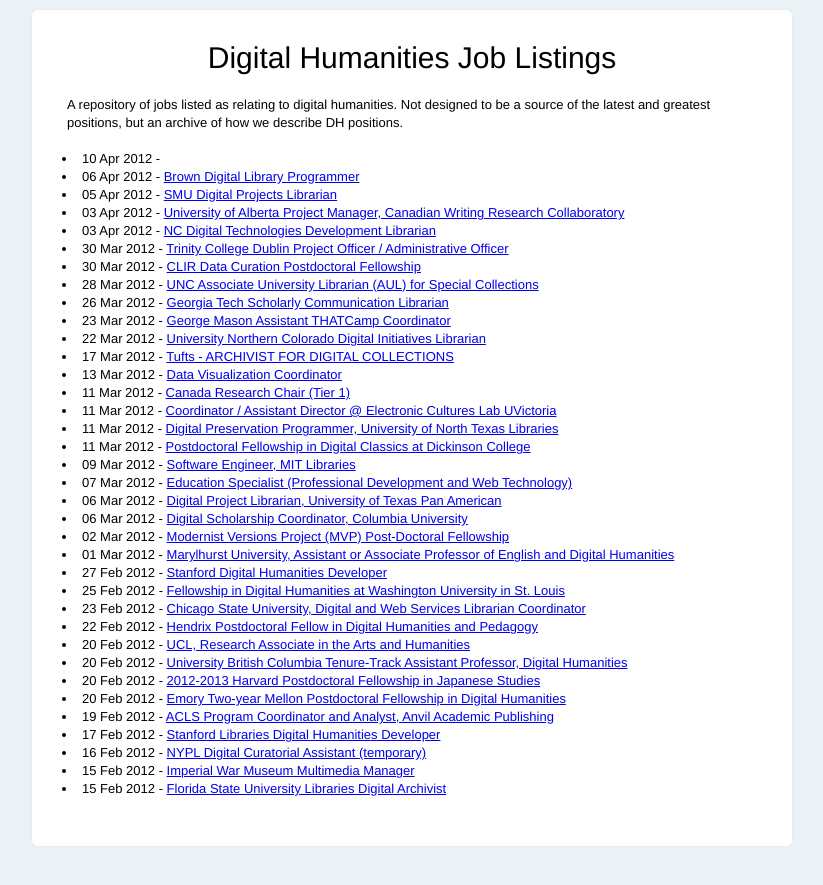
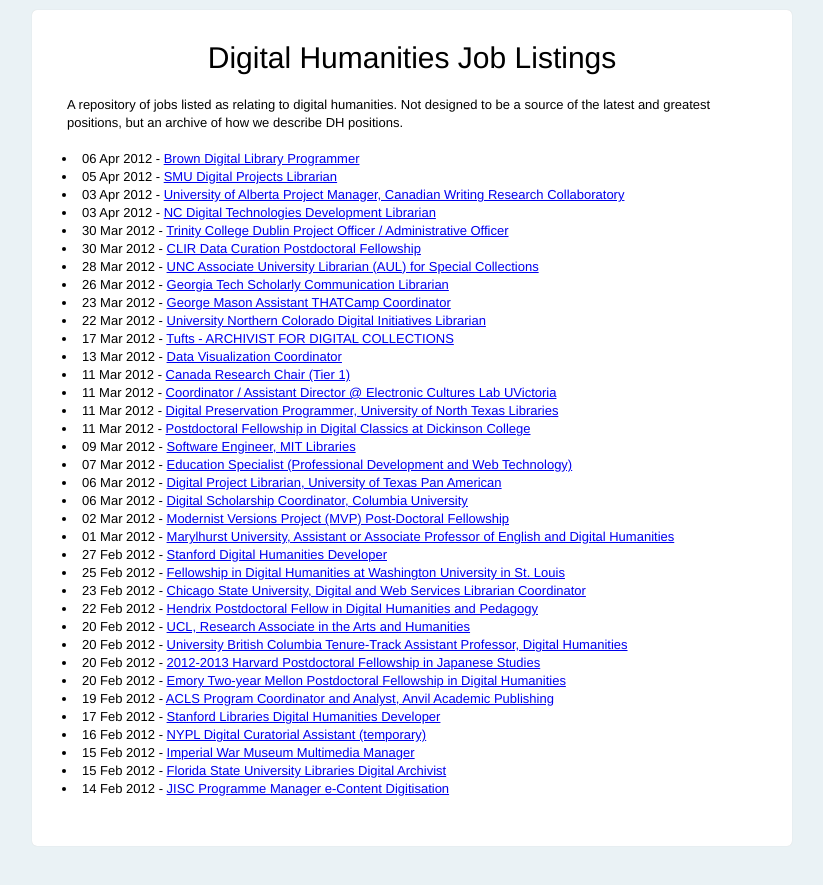
Before and after one commit to lofhm/DH-Job-Archive, a Jekyll site: the page built from index.html, in a window 1280 px wide. Shown: the top 885 px of the page, without its empty margins (228-1051 px from the left). Built offline with Jekyll 4.4.1, drawn with Linux system fonts in a browser that asks for light colours.

Commit message:
fixed yaml header issue

```diff
--- a/_posts/2012-02-14-JISC-Program-Manage-Digitization.markdown
+++ b/_posts/2012-02-14-JISC-Program-Manage-Digitization.markdown
@@ -1,6 +1,6 @@
 ---
 layout: listing
-title: JISC Programme Manager e-Content: Digitisation
+title: JISC Programme Manager e-Content Digitisation
 ---
 
 # The Joint Information Systems Committee (JISC) Programme Manager e-Content: Digitisation
```
